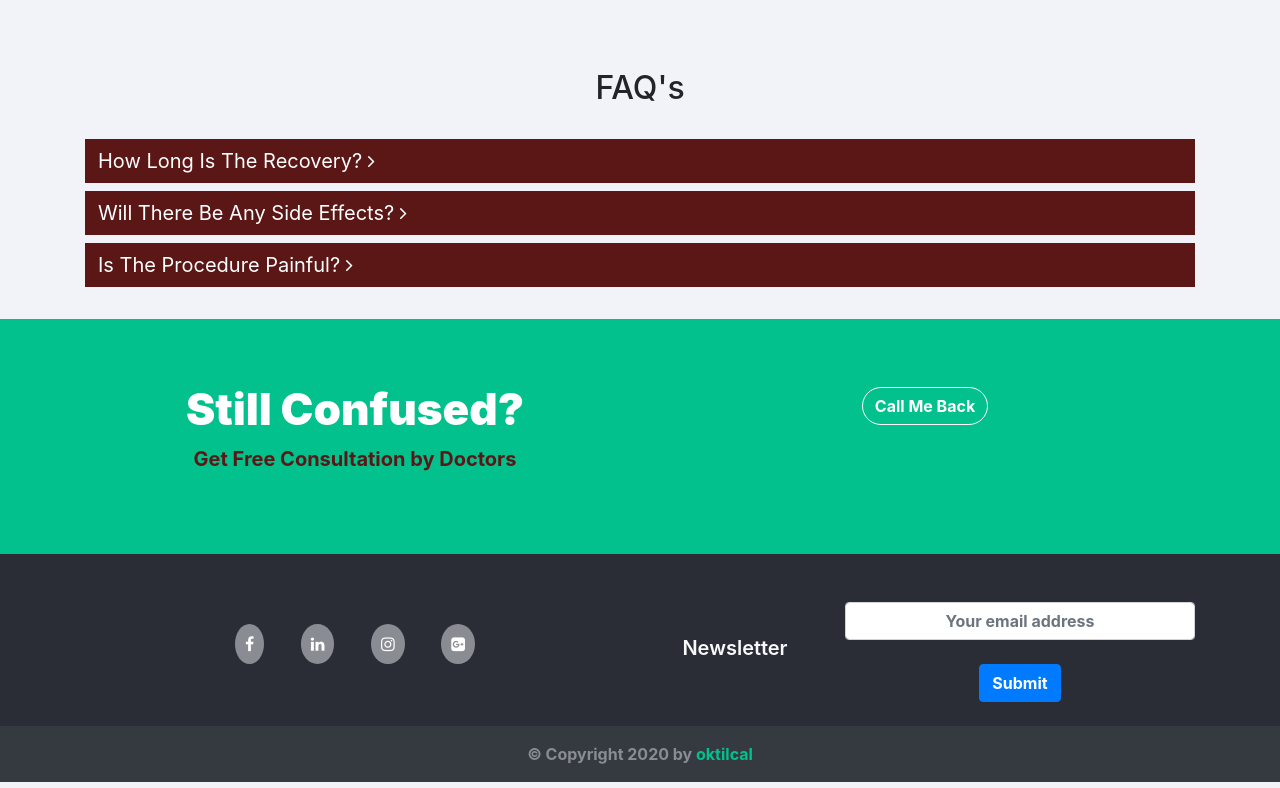
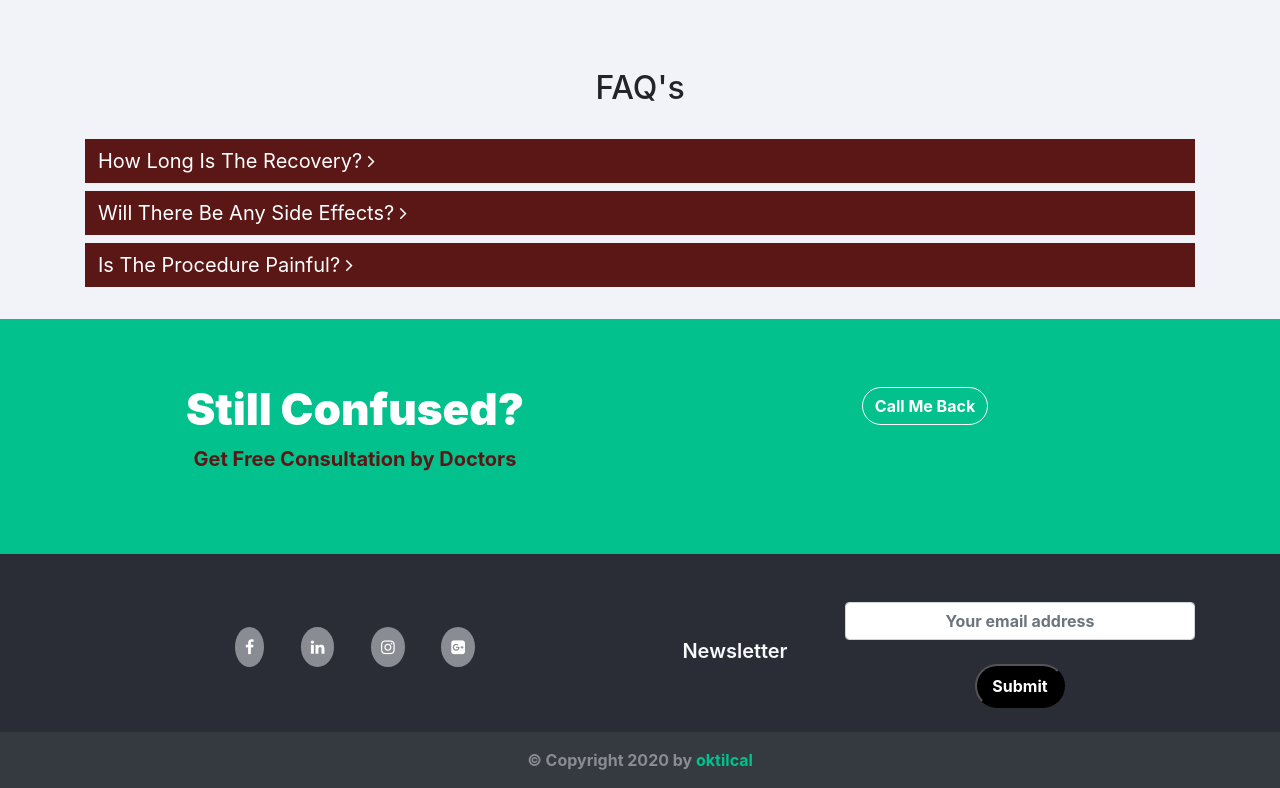
Before and after one commit to chanders1078/katariya-web, a plain HTML site: page index.html in a window 1280 px wide. Shown: the part 8083-8871 px from the top of the page. Drawn offline with nearby package versions, Linux system fonts and the light colour scheme.

Commit message:
"secondcommit"

```diff
--- a/index.html
+++ b/index.html
@@ -711,7 +711,7 @@
         <div class="container-fluid">
             <div class="row pt-5 ">
                 <div class="col-sm-6 p-0">
-                    <div class="book-section ">
+                    <div class="book-section">
                         <img  class="w-100" src="images/book-apt1.jpg" alt="Book-Appointment"/>
                     </div>
                 </div>
@@ -750,10 +750,10 @@
                               <span class="carousel-control-next-icon" aria-hidden="true"></span>
                               <span class="sr-only">Next</span>
                             </a>
-                          </div>
+                        </div>
                     </div>
                     <div class="col-sm-6 pt-4">
-                        <div id="carouselExampleControls" class="carousel slide" data-ride="carousel">
+                        <div id="carousel-2Controls" class="carousel slide" data-ride="carousel">
                             <div class="carousel-inner">
                               <div class="carousel-item active">
                                 <img src="images/gallery-img-4.JPG" class="d-block w-100" alt="Gallery-Image4"/>
@@ -765,11 +765,11 @@
                                 <img src="images/gallery-img-6.JPG" class="d-block w-100" alt="Gallery-Image6"/>
                               </div>
                             </div>
-                            <a class="carousel-control-prev" href="#carouselExampleControls" role="button" data-slide="prev">
+                            <a class="carousel-control-prev" href="#carousel-2Controls" role="button" data-slide="prev">
                               <span class="carousel-control-prev-icon" aria-hidden="true"></span>
                               <span class="sr-only">Previous</span>
                             </a>
-                            <a class="carousel-control-next" href="#carouselExampleControls" role="button" data-slide="next">
+                            <a class="carousel-control-next" href="#carousel-2Controls" role="button" data-slide="next">
                               <span class="carousel-control-next-icon" aria-hidden="true"></span>
                               <span class="sr-only">Next</span>
                             </a>
@@ -878,7 +878,7 @@
                                     <div class="email-box text-center">
                                         <form action="#">
                                             <input type="email" class="form-control font-weight-bold text-center" placeholder="Your email address"><br/>
-                                            <button class="btn btn-primary font-weight-bold"> Submit </button>
+                                            <button class="smt-btn font-weight-bold"> Submit </button>
                                         </form>
                                     </div>
                                 </div>
--- a/style/main.css
+++ b/style/main.css
@@ -403,6 +403,14 @@ body {
     font-weight: 600;
     font-size: 20px;
 }
+.smt-btn  {
+    border: 1px solid rgb(255, 255, 255,);
+    border-radius: 30px;
+    padding: 8px 15px;
+    font-size: 16px;
+    color: #FFf;
+    background: #000000;
+}
 /* Copyright Section */
 .copyright-box a {
     text-decoration: none;
```
Also changed, not shown: images/dd.jpg (added), images/ss.jpg (added), 2 other files.
